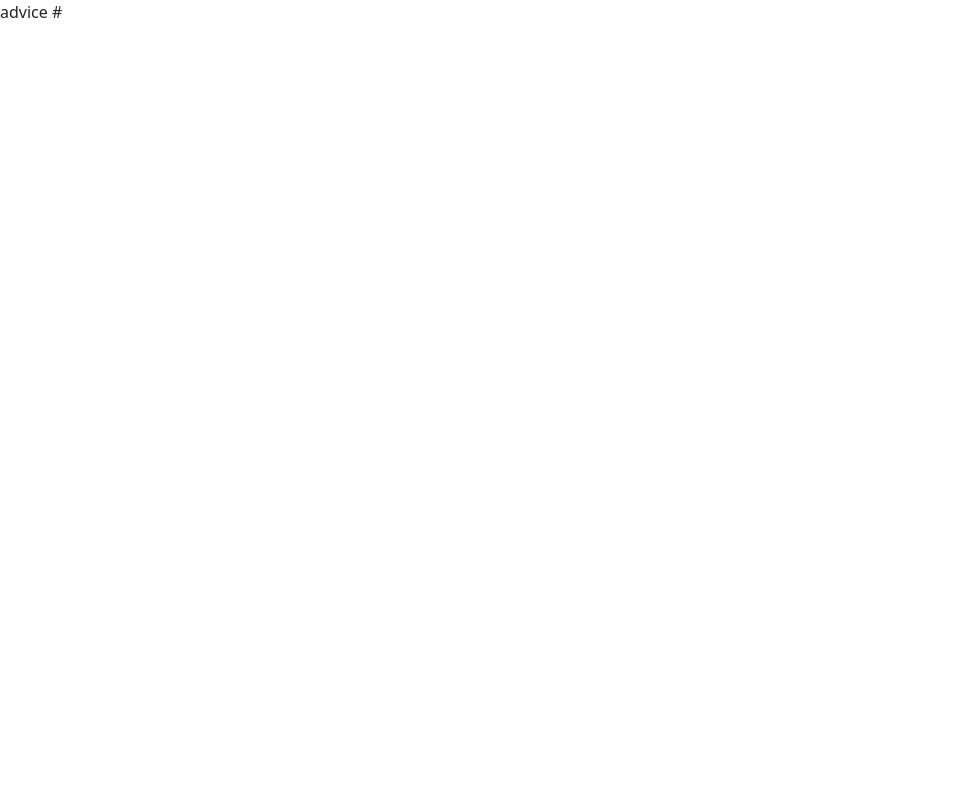
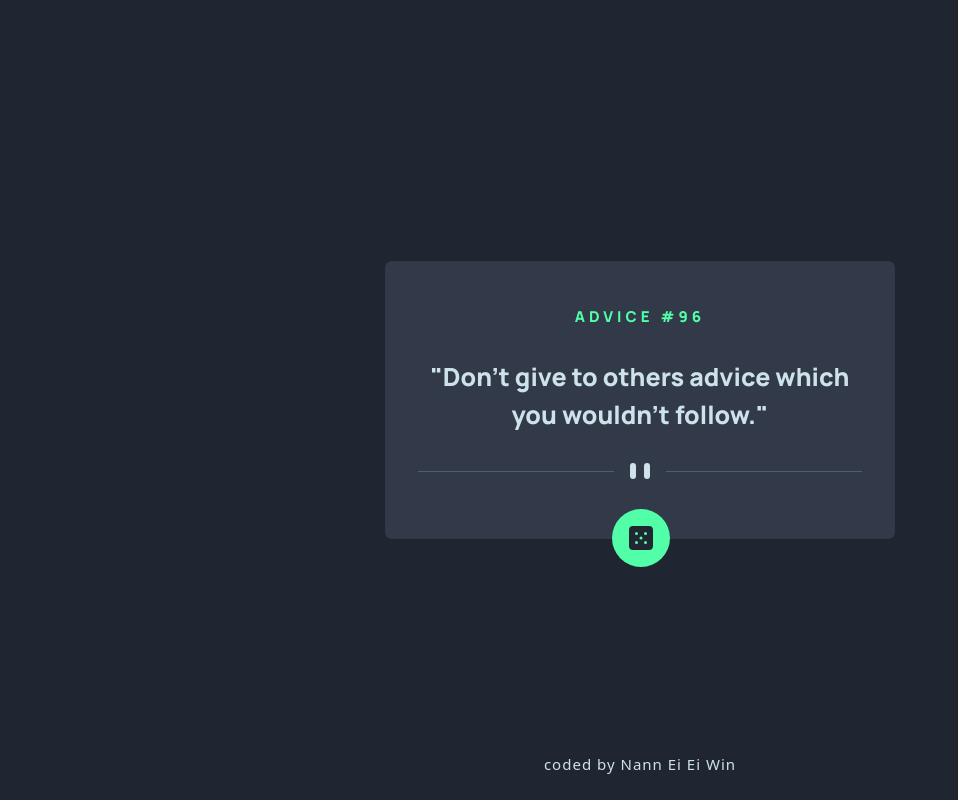
Before and after one commit to neew18/random-advice-generator, a plain HTML site: page index.html in a window 1280 px wide. Shown: the whole page, without its empty margins (0-958 px from the left). Drawn offline with nearby package versions, Linux system fonts and the light colour scheme.

Commit message:
Add CSS and JS

```diff
--- a/index.html
+++ b/index.html
@@ -7,21 +7,29 @@
     <meta name="description" content="Hey! Are you lost? Do you need some advice? Here is exactly what you need, your daily dose of advice.">
     <meta name="viewport" content="width=device-width, initial-scale=1">
     <link rel="stylesheet" href="styles/styles.css">
+    <!--Google font-->
+    <link rel="preconnect" href="https://fonts.googleapis.com">
+<link rel="preconnect" href="https://fonts.gstatic.com" crossorigin>
+<link href="https://fonts.googleapis.com/css2?family=Manrope:wght@800&display=swap" rel="stylesheet">
     <!--Axios-->
     <script src="https://unpkg.com/axios@1.1.2/dist/axios.min.js"></script>
     <!--Bootstrap-->
     <link href="https://cdn.jsdelivr.net/npm/bootstrap@5.3.0-alpha1/dist/css/bootstrap.min.css" rel="stylesheet" integrity="sha384-GLhlTQ8iRABdZLl6O3oVMWSktQOp6b7In1Zl3/Jr59b6EGGoI1aFkw7cmDA6j6gD" crossorigin="anonymous">
     <script src="https://cdn.jsdelivr.net/npm/bootstrap@5.3.0-alpha1/dist/js/bootstrap.bundle.min.js" integrity="sha384-w76AqPfDkMBDXo30jS1Sgez6pr3x5MlQ1ZAGC+nuZB+EYdgRZgiwxhTBTkF7CXvN" crossorigin="anonymous"></script>
   </head>
-  <body>
-    <main>
-      <p>advice #</p>
-      <h1></h1>
-      <!--<svg width="444" height="16" xmlns="http://www.w3.org/2000/svg"><g fill="none" fill-rule="evenodd"><path fill="#4F5D74" d="M0 8h196v1H0zM248 8h196v1H248z"/><g transform="translate(212)" fill="#CEE3E9"><rect width="6" height="16" rx="3"/><rect x="14" width="6" height="16" rx="3"/></g></g></svg>
-      <svg width="295" height="16" xmlns="http://www.w3.org/2000/svg"><g fill="none" fill-rule="evenodd"><path fill="#4F5D74" d="M0 8h122v1H0zM173 8h122v1H173z"/><g transform="translate(138)" fill="#CEE3E9"><rect width="6" height="16" rx="3"/><rect x="14" width="6" height="16" rx="3"/></g></g></svg>
-      <svg width="24" height="24" xmlns="http://www.w3.org/2000/svg"><path d="M20 0H4a4.005 4.005 0 0 0-4 4v16a4.005 4.005 0 0 0 4 4h16a4.005 4.005 0 0 0 4-4V4a4.005 4.005 0 0 0-4-4ZM7.5 18a1.5 1.5 0 1 1 0-3 1.5 1.5 0 0 1 0 3Zm0-9a1.5 1.5 0 1 1 0-3 1.5 1.5 0 0 1 0 3Zm4.5 4.5a1.5 1.5 0 1 1 0-3 1.5 1.5 0 0 1 0 3Zm4.5 4.5a1.5 1.5 0 1 1 0-3 1.5 1.5 0 0 1 0 3Zm0-9a1.5 1.5 0 1 1 0-3 1.5 1.5 0 0 1 0 3Z" fill="#202733"/></svg>
-      -->
+  <body class="d-flex justify-content-center align-items-center">
+    <main class="text-center position-relative">
+      <p class="mb-4 text-uppercase ">advice #<span id="ID">96</span></p>
+      <h1 class="mb-5 lh-base text">"Don't give to others advice which you wouldn't follow."</h1>
+
+      <svg class="d-none d-md-block dividers mb-5" width="444" height="16" xmlns="http://www.w3.org/2000/svg"><g fill="none" fill-rule="evenodd"><path fill="#4F5D74" d="M0 8h196v1H0zM248 8h196v1H248z"/><g transform="translate(212)" fill="#CEE3E9"><rect width="6" height="16" rx="3"/><rect x="14" width="6" height="16" rx="3"/></g></g></svg>
+      <svg class="d-block d-md-none dividers mb-5" width="295" height="16" xmlns="http://www.w3.org/2000/svg"><g fill="none" fill-rule="evenodd"><path fill="#4F5D74" d="M0 8h122v1H0zM173 8h122v1H173z"/><g transform="translate(138)" fill="#CEE3E9"><rect width="6" height="16" rx="3"/><rect x="14" width="6" height="16" rx="3"/></g></g></svg>
+
+      <button class="rounded-circle position-absolute text-end"><svg width="24" height="24" xmlns="http://www.w3.org/2000/svg"><path d="M20 0H4a4.005 4.005 0 0 0-4 4v16a4.005 4.005 0 0 0 4 4h16a4.005 4.005 0 0 0 4-4V4a4.005 4.005 0 0 0-4-4ZM7.5 18a1.5 1.5 0 1 1 0-3 1.5 1.5 0 0 1 0 3Zm0-9a1.5 1.5 0 1 1 0-3 1.5 1.5 0 0 1 0 3Zm4.5 4.5a1.5 1.5 0 1 1 0-3 1.5 1.5 0 0 1 0 3Zm4.5 4.5a1.5 1.5 0 1 1 0-3 1.5 1.5 0 0 1 0 3Zm0-9a1.5 1.5 0 1 1 0-3 1.5 1.5 0 0 1 0 3Z" fill="#202733"/></svg></button>
     </main>
+    <footer class="position-fixed fixed-bottom text-center">
+      <p>coded by <a class="text-decoration-none" title="View Nann's portfolio and social links" target="_blank" href="https://neew18.github.io/neew-links-tree/">Nann Ei Ei Win</a></p>
+    </footer>
     <script src="scripts/app.js" async defer></script>
   </body>
 </html>
--- a/scripts/app.js
+++ b/scripts/app.js
@@ -0,0 +1,15 @@
+let btn = document.querySelector("button");
+let adviceDisplay = document.querySelector("h1");
+let adviceID = document.getElementById("ID");
+
+btn.addEventListener("click", getAdvice)
+function getAdvice(event){
+        event.preventDefault();
+        let apiUrl = "https://api.adviceslip.com/advice";
+        axios.get(apiUrl).then((response) => {
+                let apiId = response.data.slip.id;
+                let advice = response.data.slip.advice;
+                adviceID.innerHTML = apiId;
+                adviceDisplay.innerHTML =  `"${advice}"`;
+        })
+}
--- a/styles/styles.css
+++ b/styles/styles.css
@@ -0,0 +1,88 @@
+:root{
+        --light-cyan: hsl(193, 38%, 86%);
+        --neon-green: hsl(150, 100%, 66%);
+        --grayish-blue: hsl(217, 19%, 38%);
+        --dark-grayish-blue: hsl(217, 19%, 24%);
+        --dark-blue: hsl(218, 23%, 16%);
+}
+
+*{
+        box-sizing: border-box;
+        padding: 0;
+        margin:0;
+}
+
+html{
+        font-size: 62.5%;
+}
+
+body{
+        background-color: var(--dark-blue) !important ;
+        min-height: 100vh;
+}
+
+main{
+        background-color: var(--dark-grayish-blue);
+        font-family: 'Manrope', sans-serif;
+        width: 34rem;
+        padding: 2.5rem;
+        border-radius: 0.7rem;
+}
+
+p,footer p a:hover{
+        color: var(--neon-green);
+}
+
+p{
+        font-size: 1.2rem;
+        letter-spacing: 0.4rem;
+        padding: 1.5rem 0;
+}
+
+h1{
+        font-size: 2.4rem;
+        color: var(--light-cyan) !important;
+}
+
+.dividers{
+        margin: 0 auto;
+}
+
+button{
+        background-color: var(--neon-green);
+        padding: 1.7rem;
+        border: none;
+        left: 42%;
+}
+
+button,footer p a{
+        transition: all 200ms ease-in-out;
+}
+
+button:hover{
+        box-shadow: 0px 0px 2.5rem var(--neon-green);
+}
+
+footer p,footer p a{
+        color: var(--light-cyan) ;
+}
+
+footer p {
+        letter-spacing: 0.1rem;
+}
+
+
+@media only screen and (min-width:768px){
+        main{
+                width: 51rem;
+                padding: 3rem;
+        }
+
+        p{
+                font-size: 1.5rem;
+        }
+
+        button{
+                left: 44.5%;
+        }
+}
```
